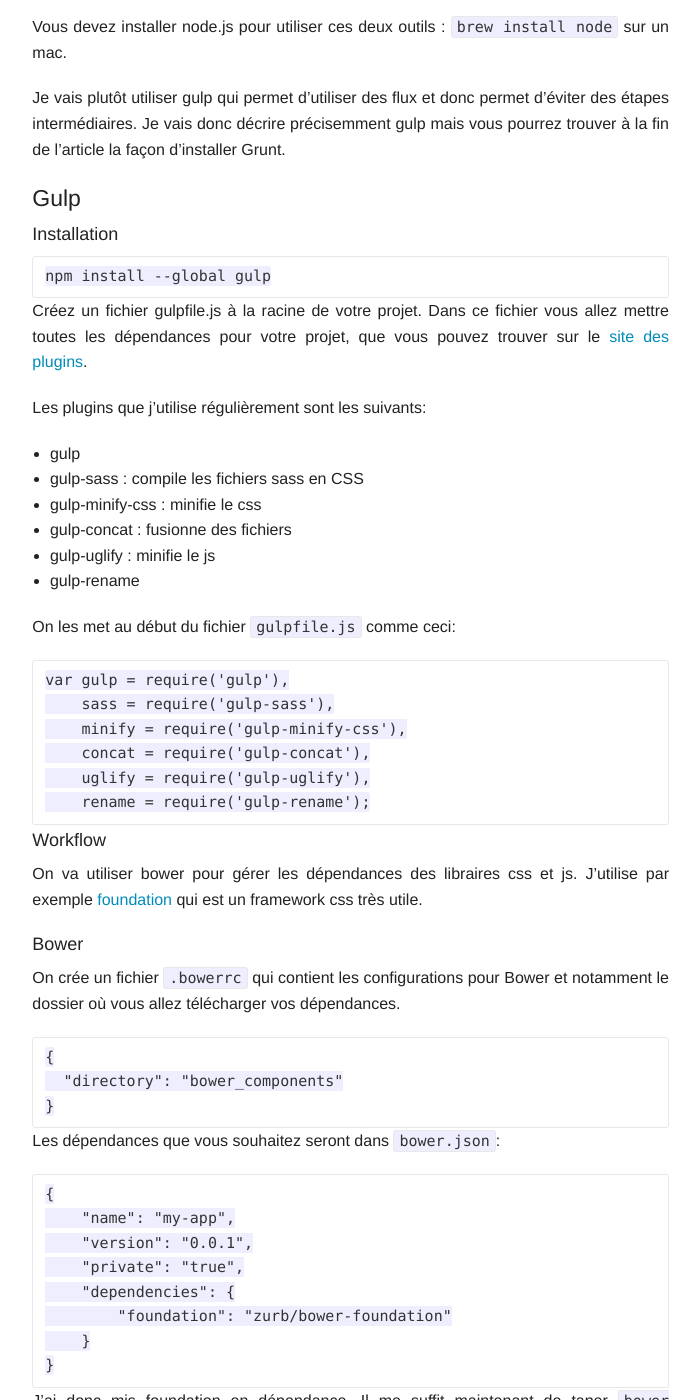
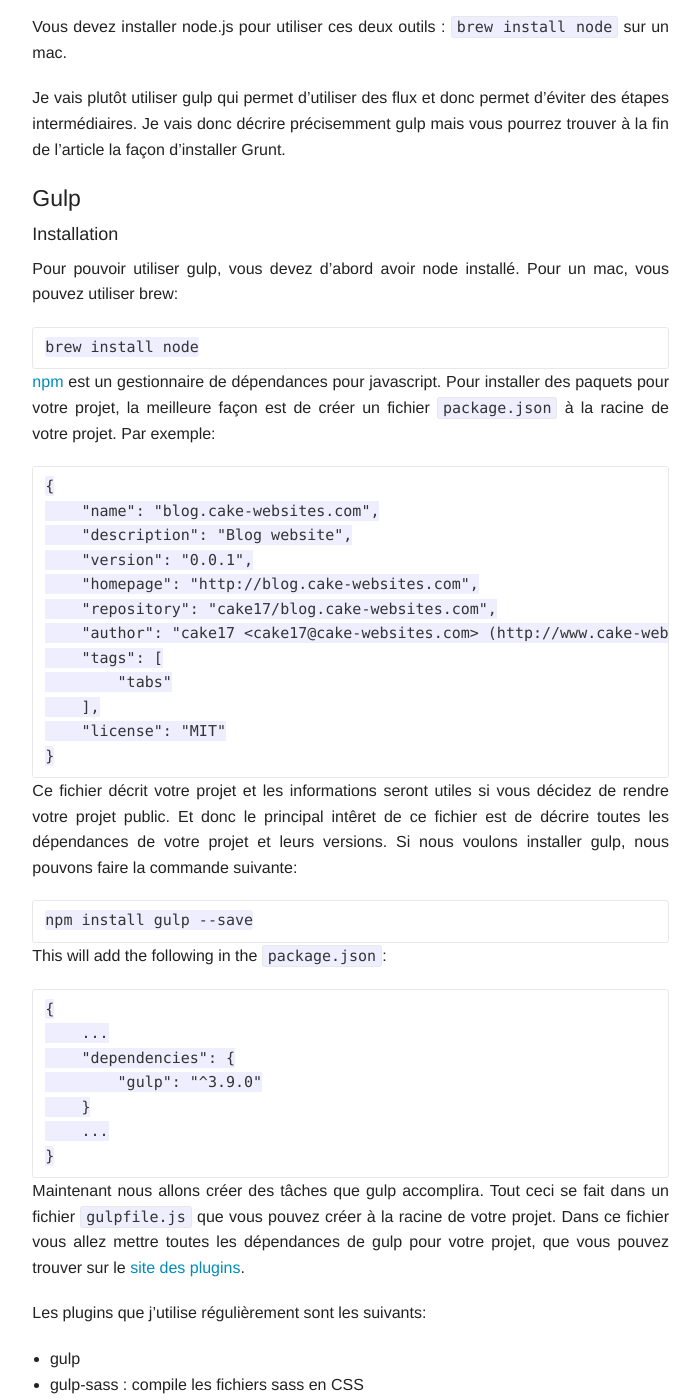
Before and after one commit to cake17/cake17.github.io, a Jekyll site: the page built from _posts/2015-03-30-grunt-gulp.md, in a window 1280 px wide and 1400 px high, scrolled down 854 px. Shown: the whole window, without its empty margins (456-1156 px from the left). Built offline with Jekyll 4.4.1, drawn with Linux system fonts in a browser that asks for light colours; comment, search, counter and statistics services are not loaded; some of the changed text lies outside the part shown.

Commit message:
add infos about gulp and npm

```diff
--- a/_posts/2015-03-30-grunt-gulp.md
+++ b/_posts/2015-03-30-grunt-gulp.md
@@ -23,9 +23,40 @@ Je vais plutôt utiliser gulp qui permet d'utiliser des flux et donc permet d'é
 
 ##### Installation
 
-    npm install --global gulp
+Pour pouvoir utiliser gulp, vous devez d'abord avoir node installé. Pour un mac, vous pouvez utiliser brew:
 
-Créez un fichier gulpfile.js à la racine de votre projet. Dans ce fichier vous allez mettre toutes les dépendances pour votre projet, que vous pouvez trouver sur le [site des plugins](http://gulpjs.com/plugins).
+    brew install node
+
+[npm](https://www.npmjs.com) est un gestionnaire de dépendances pour javascript. Pour installer des paquets pour votre projet, la meilleure façon est de créer un fichier `package.json` à la racine de votre projet. Par exemple:
+
+    {
+        "name": "blog.cake-websites.com",
+        "description": "Blog website",
+        "version": "0.0.1",
+        "homepage": "http://blog.cake-websites.com",
+        "repository": "cake17/blog.cake-websites.com",
+        "author": "cake17 <cake17@cake-websites.com> (http://www.cake-websites.com/)",
+        "tags": [
+            "tabs"
+        ],
+        "license": "MIT"
+    }
+
+Ce fichier décrit votre projet et les informations seront utiles si vous décidez de rendre votre projet public. Et donc le principal intêret de ce fichier est de décrire toutes les dépendances de votre projet et leurs versions. Si nous voulons installer gulp, nous pouvons faire la commande suivante:
+
+    npm install gulp --save
+
+This will add the following in the `package.json`:
+
+    {
+        ...
+        "dependencies": {
+            "gulp": "^3.9.0"
+        }
+        ...
+    }
+
+Maintenant nous allons créer des tâches que gulp accomplira. Tout ceci se fait dans un fichier `gulpfile.js` que vous pouvez créer à la racine de votre projet. Dans ce fichier vous allez mettre toutes les dépendances de gulp pour votre projet, que vous pouvez trouver sur le [site des plugins](http://gulpjs.com/plugins).
 
 Les plugins que j'utilise régulièrement sont les suivants:
 
@@ -47,7 +78,23 @@ On les met au début du fichier `gulpfile.js` comme ceci:
 
 ##### Workflow
 
-On va utiliser bower pour gérer les dépendances des libraires css et js. J'utilise par exemple [foundation](http://foundation.zurb.com/docs) qui est un framework css très utile.
+On va utiliser bower ou composer pour gérer les dépendances des libraires css et js. J'utilise par exemple [foundation](http://foundation.zurb.com/docs) qui est un framework css très utile.
+
+##### Bower ou Composer ?
+
+Pour installer les dépendances ``css`` et ``js`` habituelles (jquery, foundation, bootstrap, ...), vous pouvez utiliser plusieurs gestionnaires de paquets. Dans le cas où j'utilise déjà des paquets PHP, je préfère utiliser aussi Composer pour les paquets des assets Js et css. Sinon vous pouvez toujours utiliser bower comme décrit ci-dessous.
+
+##### Composer
+
+Dans le fichier `composer.json`:
+
+    {
+        "require-dev": {
+            "twbs/bootstrap": "v4.0.0-alpha",
+            "components/jquery": "~2.1",
+            "components/modernizr": "~2.8"
+        }
+    }
 
 ##### Bower
 
```
